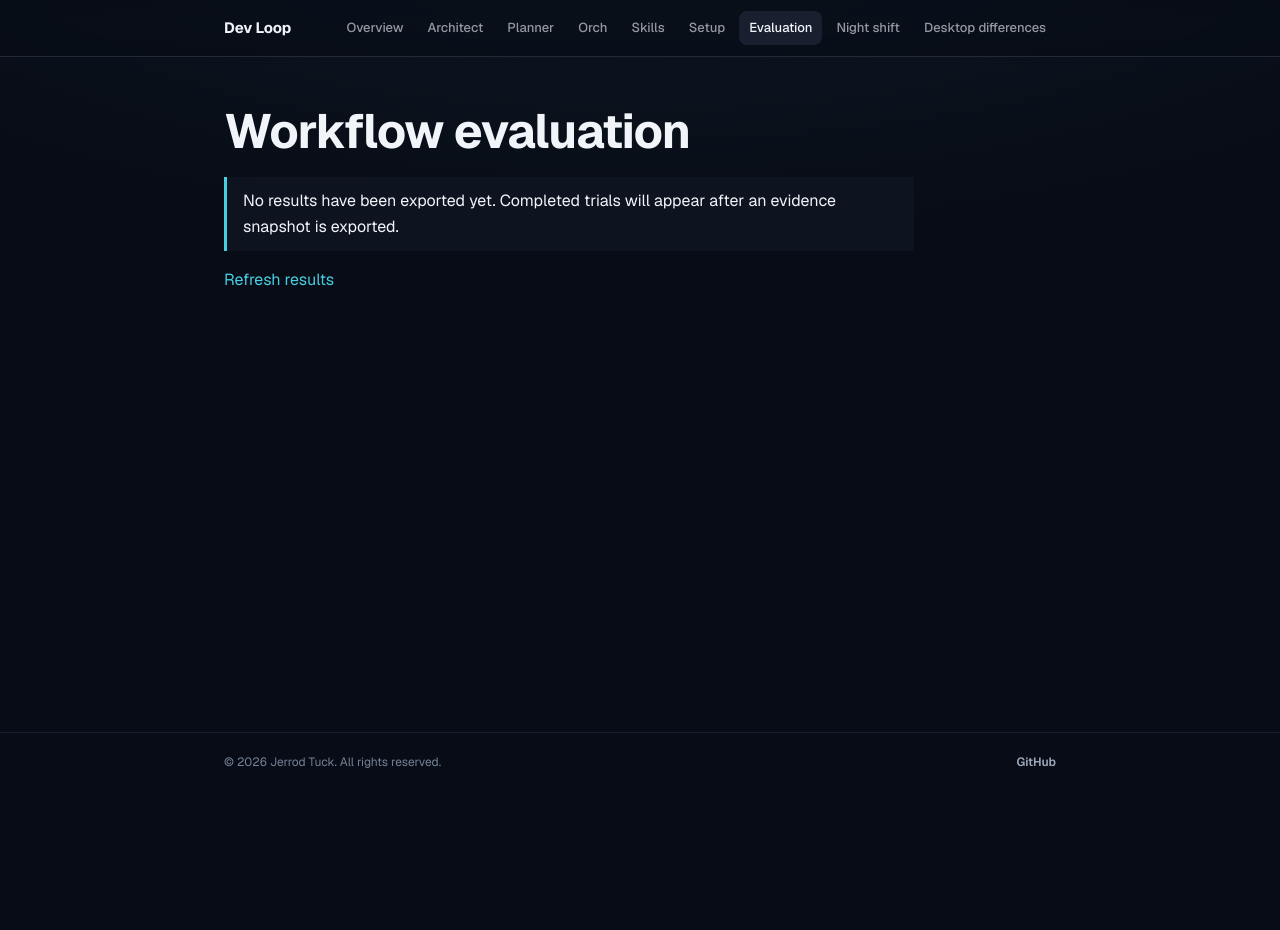
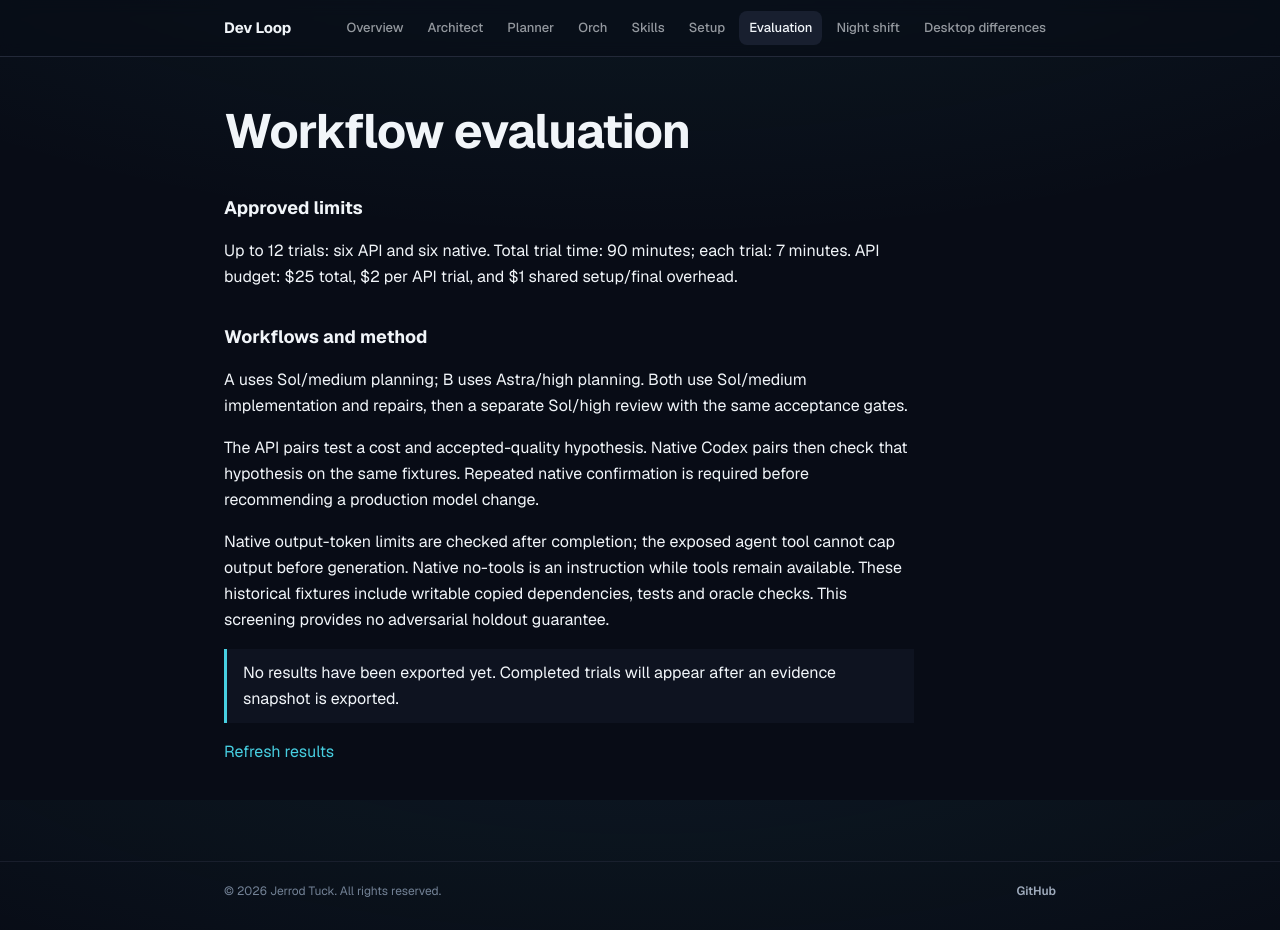
Before and after one commit to jerrodtuck/vilya, a Next.js app in the folder apps/skill-registry/: page /evaluation in a window 1280 px wide. Before the commit the page ends 800 px from the top, so only its background shows below. Built offline with nearby package versions, Linux system fonts and the light colour scheme.

Commit message:
fix(evaluation): cap repairs and show pilot limits

```diff
--- a/apps/skill-registry/src/features/evaluation/acceptance.mjs
+++ b/apps/skill-registry/src/features/evaluation/acceptance.mjs
@@ -11,6 +11,7 @@ const within = (item, start, end) => item.startedAt !== null && item.endedAt !==
 const completeUsage = (usage) => usage !== null && ['inputTokens','cachedInputTokens','cacheWriteInputTokens','outputTokens','reasoningOutputTokens','totalTokens'].every((key) => Number.isSafeInteger(usage[key]) && usage[key] >= 0);
 export function assertAcceptedEvidence(run) {
   const gates = REQUIRED_GATE_IDS[run.fixture];
+  if (run.attempts.length > 3 || run.attempts.some((a, index) => index === 0 ? a.kind !== 'initial' || a.defectId !== null : a.kind !== 'repair' || a.defectId !== 'acceptance')) fail();
   if (!gates || !run.startedAt || !run.endedAt || run.elapsedMs === null || !run.attempts.length || !run.quality.attemptHistoryComplete) fail();
   if (run.quality.requiredGateIds.length !== gates.length || gates.some((id) => !run.quality.requiredGateIds.includes(id))) fail();
   const phases = run.environment === 'api' ? run.requests.map((p) => ({ ...p, receiptId: receiptIdForRequest(p.requestId) })) : run.nativePhases;
--- a/apps/skill-registry/src/features/evaluation/evaluation-view.tsx
+++ b/apps/skill-registry/src/features/evaluation/evaluation-view.tsx
@@ -4,8 +4,18 @@ import type { Run, Snapshot, Usage } from './types';
 import styles from './evaluation.module.css';
 const money = (n: number | null) => n === null ? 'Unavailable' : `$${(n / 1000000).toFixed(4)}`;
 const duration = (n: number | null) => n === null ? 'Unavailable' : `${(n / 1000).toFixed(1)} s`;
+function EvaluationMethod() {
+  return <>
+    <h2>Approved limits</h2>
+    <p>Up to 12 trials: six API and six native. Total trial time: 90 minutes; each trial: 7 minutes. API budget: $25 total, $2 per API trial, and $1 shared setup/final overhead.</p>
+    <h2>Workflows and method</h2>
+    <p>A uses Sol/medium planning; B uses Astra/high planning. Both use Sol/medium implementation and repairs, then a separate Sol/high review with the same acceptance gates.</p>
+    <p>The API pairs test a cost and accepted-quality hypothesis. Native Codex pairs then check that hypothesis on the same fixtures. Repeated native confirmation is required before recommending a production model change.</p>
+    <p>Native output-token limits are checked after completion; the exposed agent tool cannot cap output before generation. Native no-tools is an instruction while tools remain available. These historical fixtures include writable copied dependencies, tests and oracle checks. This screening provides no adversarial holdout guarantee.</p>
+  </>;
+}
 export function NoResults({ invalid = false }: { invalid?: boolean }) {
-  return <section className={styles.evaluation}><h1>Workflow evaluation</h1><p role="status" className={styles.notice}>{invalid ? 'The results snapshot could not be validated. Results are temporarily unavailable.' : 'No results have been exported yet. Completed trials will appear after an evidence snapshot is exported.'}</p><p><Link href="/evaluation">Refresh results</Link></p></section>;
+  return <section className={styles.evaluation}><h1>Workflow evaluation</h1><EvaluationMethod /><p role="status" className={styles.notice}>{invalid ? 'The results snapshot could not be validated. Results are temporarily unavailable.' : 'No results have been exported yet. Completed trials will appear after an evidence snapshot is exported.'}</p><p><Link href="/evaluation">Refresh results</Link></p></section>;
 }
 function UsageView({ usage }: { usage: Usage | null }) {
   return usage === null ? <span>Usage unavailable</span> : <span>Input {usage.inputTokens ?? 'unknown'}; cached {usage.cachedInputTokens ?? 'unknown'}; cache write {usage.cacheWriteInputTokens ?? 'unknown'}; output {usage.outputTokens ?? 'unknown'}; reasoning {usage.reasoningOutputTokens ?? 'unknown'} (included in output)</span>;
@@ -14,7 +24,7 @@ export function EvaluationList({ snapshot, query }: { snapshot: Snapshot; query:
   const filters = normalizeFilters(query); const runs: Run[] = filterRuns(snapshot.runs, filters.values);
   const summary = evidenceSummary(snapshot);
   return <section className={styles.evaluation}>
-    <h1>Workflow evaluation</h1><p>Compare planning with Sol/medium (A) and Astra/high (B), followed by the same Sol implementation and independent Sol/high review.</p>
+    <h1>Workflow evaluation</h1><EvaluationMethod />
     <p className={styles.muted}>Snapshot {snapshot.generatedAt} · <Link href="/evaluation">Refresh results</Link> · <a href="/evaluation/data.json" download>Download all sanitized results</a></p>
     <p className={styles.notice}>Historical screening: up to 12 trials, six API and six native. These tasks are not held out, and oracle access is not enforced. One screen does not establish universal model quality or cache causality.</p>
     <form method="get" action="/evaluation" className={styles.filters}>
```
Also changed, not shown: 2 other files (tests, documents, lock files or other folders).
